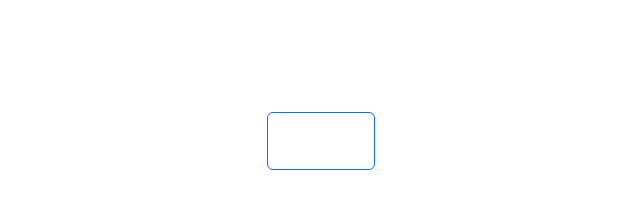
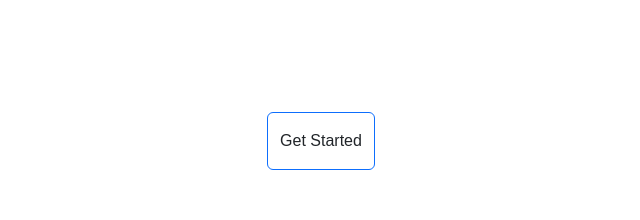
Before and after one commit to groovyrey/nextapp, a Next.js app: page / in a window 1280 px wide. Shown: the top 220 px of the page, without its empty margins (319-959 px from the left). Built offline with nearby package versions, Linux system fonts and the light colour scheme.

Commit message:
update page.js

```diff
--- a/src/app/page.js
+++ b/src/app/page.js
@@ -7,7 +7,7 @@ export default function Home() {
       <header className="bg-blue-600 text-white py-16 text-center">
         <h1 className="text-4xl font-bold">Welcome to Your Website</h1>
         <p className="mt-4">A modern, clean, and fast landing page for your business.</p>
-        <button className="btn btn-primary mt-6 px-6 py-3 bg-white text-blue-600 font-semibold rounded-lg">Get Started</button>
+        <button className="btn btn-primary mt-6 px-6 py-3 bg-white text-dark font-semibold rounded-lg">Get Started</button>
       </header>
 
       {/* Footer */}
```
